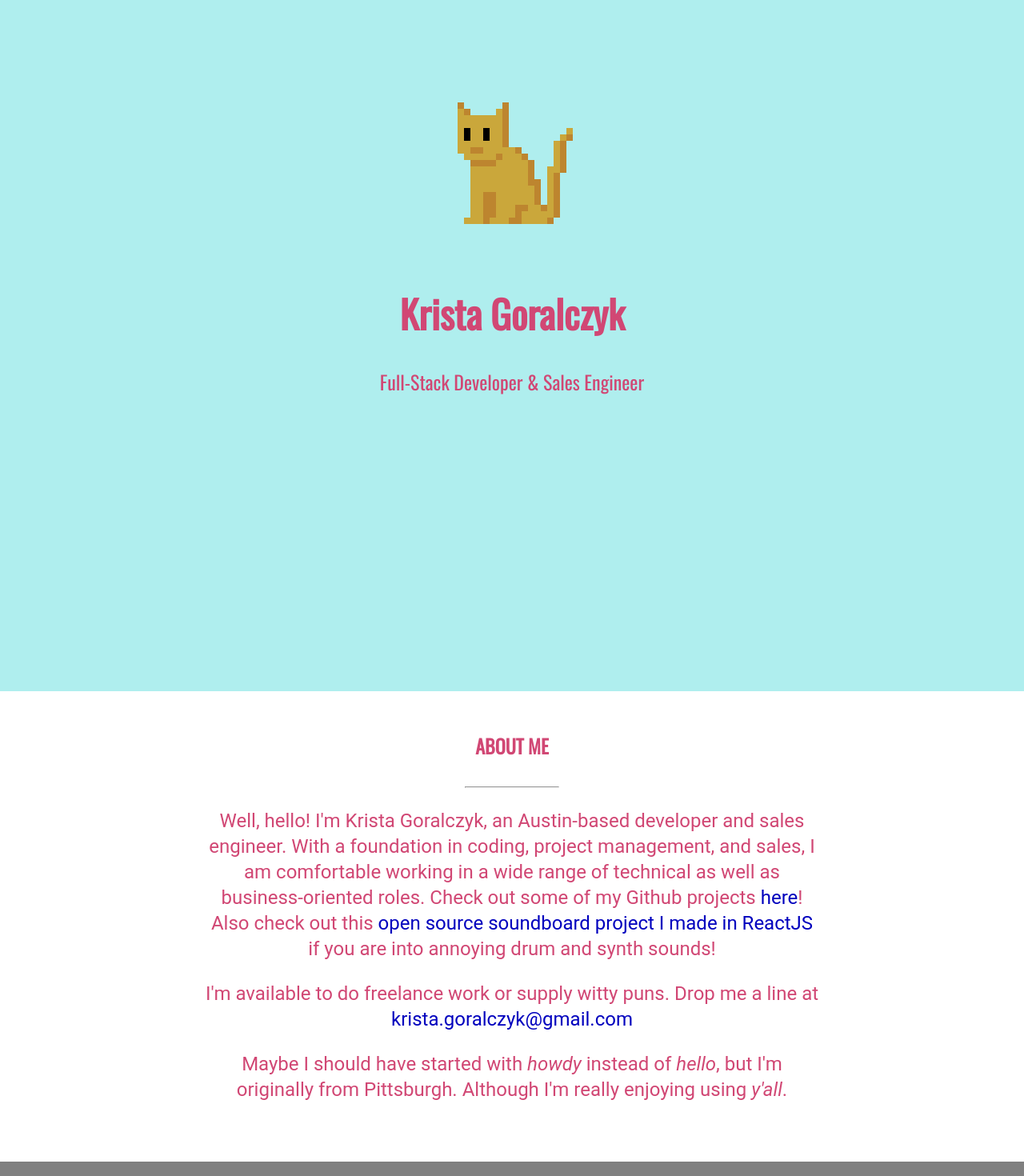
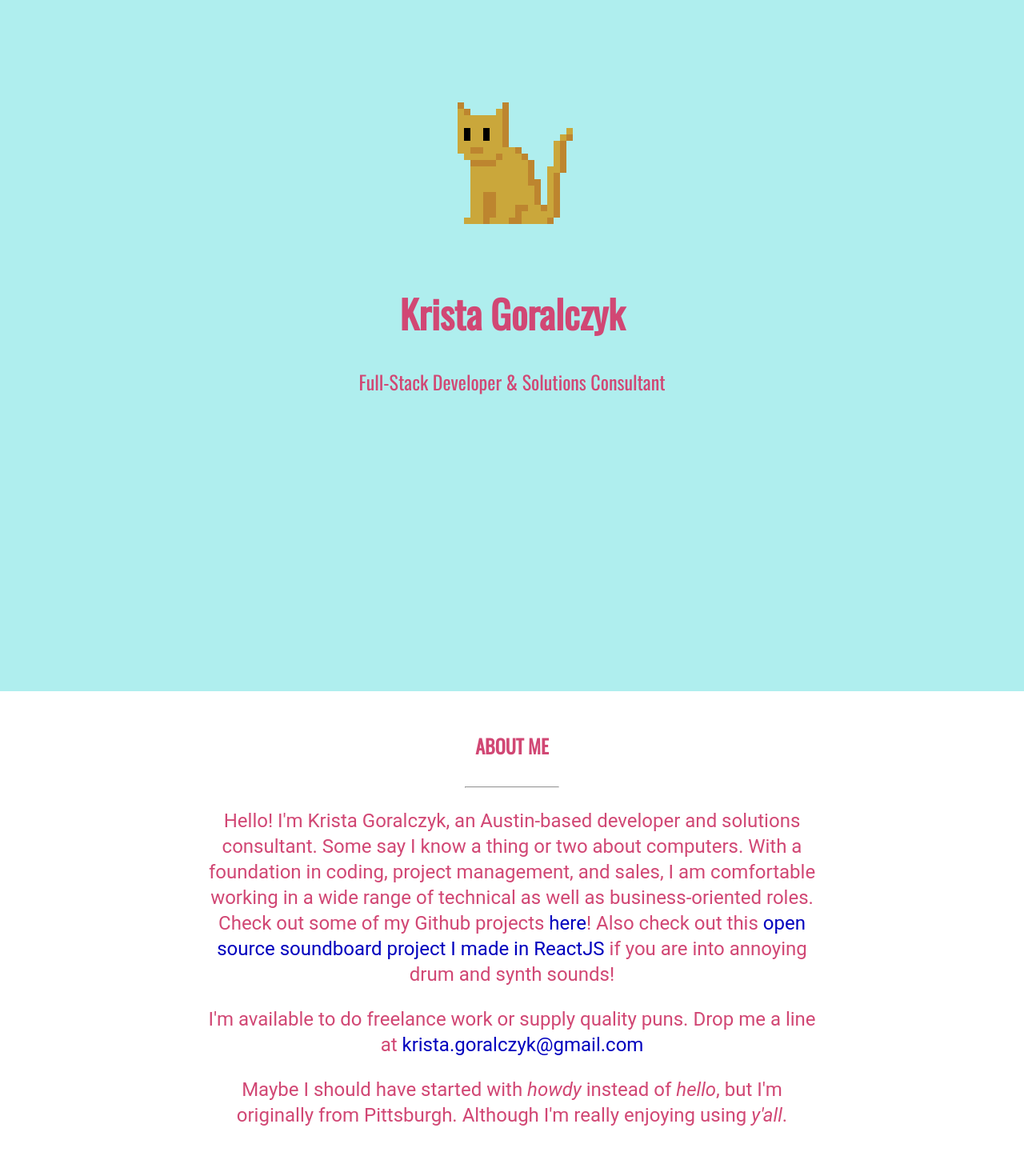
Before and after one commit to kristajg/kristagoralczyk.com, a React app: page / in a window 1280 px wide. Shown: the top 1470 px of the page at 80% size. Built offline with nearby package versions, Linux system fonts and the light colour scheme.

Commit message:
more copy tweaks

```diff
--- a/src/components/Bio.jsx
+++ b/src/components/Bio.jsx
@@ -41,13 +41,13 @@ export default () => (
     <Line />
     <AboutContent>
       <p>
-        Well, hello! I'm Krista Goralczyk, an Austin-based developer and sales engineer.
+        Hello! I'm Krista Goralczyk, an Austin-based developer and solutions consultant. Some say I know a thing or two about computers.
         With a foundation in coding, project management, and sales, I am comfortable working in a wide range of technical as well as business-oriented roles.
         Check out some of my Github projects <Link href='https://github.com/kristajg' target='_blank'>here</Link>!
         Also check out this <Link href='https://github.com/MerlinLabs/soundboard-demo' target='_blank'> open source soundboard project I made in ReactJS</Link> if you are into annoying drum and synth sounds!
       </p>
       <p>
-        I'm available to do freelance work or supply witty puns.
+        I'm available to do freelance work or supply quality puns.
         Drop me a line at <Link href='mailto:krista.goralczyk@gmail.com'>krista.goralczyk@gmail.com</Link>
       </p>
       <p>
--- a/src/components/Marquee.jsx
+++ b/src/components/Marquee.jsx
@@ -43,7 +43,7 @@ class Marquee extends PureComponent {
             src={require('../assets/img/catAnimation.gif')} />
           <SubText>
             <h1>Krista Goralczyk</h1>
-            Full-Stack Developer & Sales Engineer
+            Full-Stack Developer & Solutions Consultant
           </SubText>
         </ContentWrapper>
       </HeaderContainer>
```
